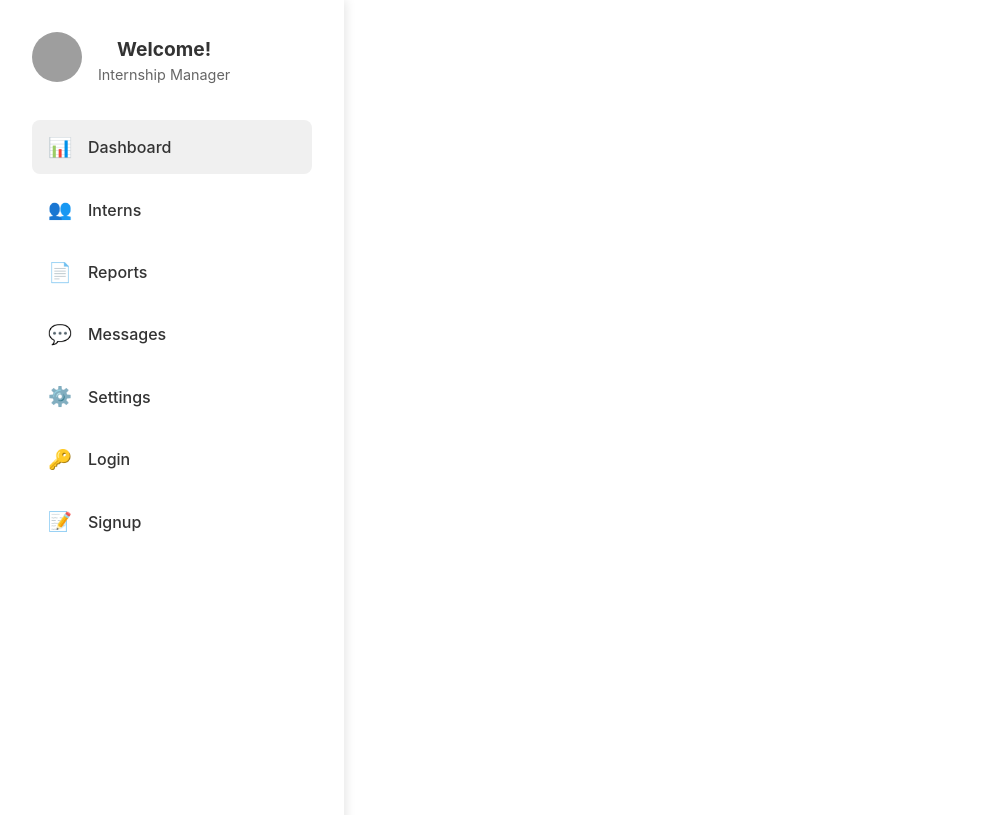
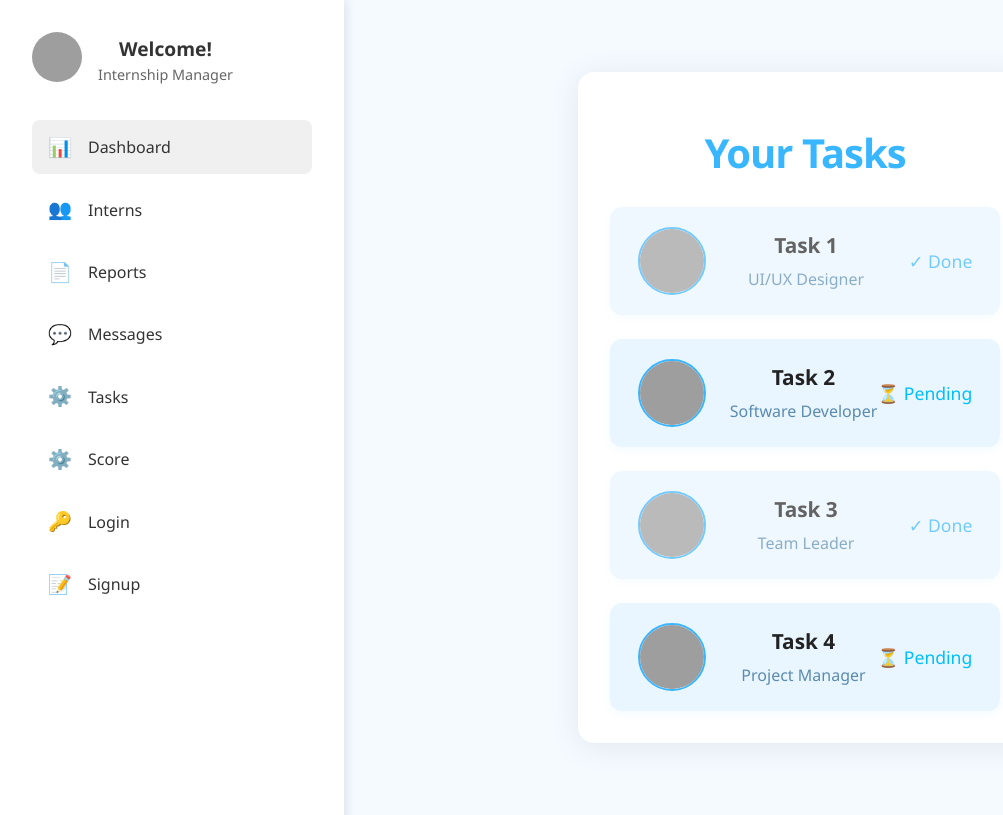
Before and after one commit to sedratiaziz/waslah-frontend, a React (Vite) app: page /tasks in a window 1280 px wide. Shown: the whole page, without its empty margins (0-1003 px from the left). Built offline with nearby package versions, Linux system fonts and the light colour scheme; grey boxes are pictures that could not be loaded.

Commit message:
Student & Supervisor view finished

```diff
--- a/src/App.jsx
+++ b/src/App.jsx
@@ -10,6 +10,8 @@ import Internships from './pages/Internships'
 import Reports from './pages/Reports'
 import CreateReport from './pages/CreateReport'
 import DM from './pages/DM'
+import Tasks from './pages/Tasks'
+import Score from './pages/Score'
 
 function App() {
 
@@ -25,6 +27,8 @@ function App() {
         <Route path="/reports" element={<Reports/>}/>
         <Route path="/create-report" element={<CreateReport/>}/>
         <Route path="/chat" element={<DM/>}/>
+        <Route path="/tasks" element={<Tasks/>}/>
+        <Route path="/score" element={<Score/>}/>
 {/*
         <Route path="/" element={<ValidateIsLoggedIn><Homepage/></ValidateIsLoggedIn>}/>
         <Route path="/signup" element={<ValidateIsLoggedOut><Signup/></ValidateIsLoggedOut>}/>
--- a/src/components/Navbar.jsx
+++ b/src/components/Navbar.jsx
@@ -39,10 +39,16 @@ function Navbar() {
           <span className="icon">💬</span>
           Messages
         </Link>
-        <Link to="#" className="menu-item">
+        <Link to="/tasks" className="menu-item">
           <span className="icon">⚙️</span>
-          Settings
+          Tasks
         </Link>
+        <Link to="/score" className="menu-item">
+          <span className="icon">⚙️</span>
+          Score
+        </Link>
+
+
 
         {!user && (
           <>
--- a/src/pages/Homepage.jsx
+++ b/src/pages/Homepage.jsx
@@ -50,7 +50,9 @@ function Homepage() {
 
   callProtectedRoute()
   return (
-    <main className="homepage-main">
+    <>
+      {/* Supervisor View */}
+      <main className="homepage-main">
       <div className="homepage-header">
         <h1>Bonjour, [Name]!</h1>
         <p className="homepage-subtitle">
@@ -83,7 +85,97 @@ function Homepage() {
           </div>
         ))}
       </div>
-    </main>
+      </main>
+
+
+
+
+
+
+
+
+         {/* Trainee View */}
+         <main className="homepage-main">
+      <div className="homepage-header">
+        <h1>Buenos Dias, [Name]!</h1>
+        <p className="homepage-subtitle">
+          One-swipe away from unlocking your future.
+        </p>
+        <p className="homepage-date">23 May 2024</p>
+      </div>
+
+      <div className="homepage-searchbar">
+        <span className="search-icon">🔍</span>
+        <input
+          type="text"
+          placeholder="Find..."
+          value={search}
+          onChange={(e) => setSearch(e.target.value)}
+        />
+      </div>
+
+      <div className="homepage-cards">
+        {filteredCards.map((card) => (
+          <div className="homepage-card" key={card.id}>
+            <div className="homepage-card-img">
+              <img src={card.image} alt={card.name} />
+            </div>
+            <div className="homepage-card-info">
+              <h3>{card.name}</h3>
+              <p>{card.company}</p>
+              <span className="homepage-card-manage">Apply</span>
+            </div>
+          </div>
+        ))}
+      </div>
+      </main>
+
+
+
+
+
+
+
+
+
+
+
+         {/* Student View */}
+         <main className="homepage-main">
+      <div className="homepage-header">
+        <h1>Buenos Dias, [Name]!</h1>
+        <p className="homepage-subtitle">
+          One-swipe away from unlocking your future.
+        </p>
+        <p className="homepage-date">23 May 2024</p>
+      </div>
+
+      <div className="homepage-searchbar">
+        <span className="search-icon">🔍</span>
+        <input
+          type="text"
+          placeholder="Find..."
+          value={search}
+          onChange={(e) => setSearch(e.target.value)}
+        />
+      </div>
+
+      <div className="homepage-cards">
+        {filteredCards.map((card) => (
+          <div className="homepage-card" key={card.id}>
+            <div className="homepage-card-img">
+              <img src={card.image} alt={card.name} />
+            </div>
+            <div className="homepage-card-info">
+              <h3>{card.name}</h3>
+              <p>{card.company}</p>
+              <span className="homepage-card-manage">Apply</span>
+            </div>
+          </div>
+        ))}
+      </div>
+      </main>
+    </>
   )
 }
 
--- /dev/null
+++ b/src/pages/Score.jsx
@@ -0,0 +1,41 @@
+import React from 'react';
+import '../styles/Score.css';
+
+const feedbacks = [
+  {
+    id: 1,
+    title: 'Task 1',
+    feedback: 'Excellent attention to detail and creative solutions!',
+    score: 9.5,
+  },
+  {
+    id: 3,
+    title: 'Task 3',
+    feedback: 'Great leadership and communication with the team.',
+    score: 8.8,
+  },
+];
+
+const Score = () => {
+  return (
+    <div className="score-container">
+      <h1 className="score-title">Task Feedback</h1>
+      <div className="score-list">
+        {feedbacks.map((item) => (
+          <div key={item.id} className="score-card">
+            <div className="score-info">
+              <h2 className="score-task-title">{item.title}</h2>
+              <p className="score-feedback">{item.feedback}</p>
+            </div>
+            <div className="score-value">
+              <span>{item.score}</span>
+              <span className="score-max">/10</span>
+            </div>
+          </div>
+        ))}
+      </div>
+    </div>
+  );
+};
+
+export default Score;
--- /dev/null
+++ b/src/pages/Tasks.jsx
@@ -0,0 +1,64 @@
+import React from 'react';
+import '../styles/Tasks.css';
+
+const tasks = [
+  {
+    id: 1,
+    title: 'Task 1',
+    role: 'UI/UX Designer',
+    img: 'https://randomuser.me/api/portraits/women/1.jpg',
+    done: true,
+  },
+  {
+    id: 2,
+    title: 'Task 2',
+    role: 'Software Developer',
+    img: 'https://randomuser.me/api/portraits/women/2.jpg',
+    done: false,
+  },
+  {
+    id: 3,
+    title: 'Task 3',
+    role: 'Team Leader',
+    img: 'https://randomuser.me/api/portraits/women/3.jpg',
+    done: true,
+  },
+  {
+    id: 4,
+    title: 'Task 4',
+    role: 'Project Manager',
+    img: 'https://randomuser.me/api/portraits/women/4.jpg',
+    done: false,
+  },
+];
+
+const Tasks = () => {
+  return (
+    <div className="tasks-container">
+      <h1 className="tasks-title">Your Tasks</h1>
+      <div className="tasks-list">
+        {tasks.map((task) => (
+          <div
+            key={task.id}
+            className={`task-card${task.done ? ' done' : ''}`}
+          >
+            <img src={task.img} alt={task.role} className="task-avatar" />
+            <div className="task-info">
+              <h2 className="task-title">{task.title}</h2>
+              <p className="task-role">{task.role}</p>
+            </div>
+            <div className="task-status">
+              {task.done ? (
+                <span className="status-complete">✓ Done</span>
+              ) : (
+                <span className="status-pending">⏳ Pending</span>
+              )}
+            </div>
+          </div>
+        ))}
+      </div>
+    </div>
+  );
+};
+
+export default Tasks;
--- /dev/null
+++ b/src/styles/Score.css
@@ -0,0 +1,76 @@
+body {
+  font-family: 'Segoe UI', 'Helvetica Neue', Arial, sans-serif;
+  background: #f4faff;
+  margin: 0;
+  color: #1a2a3a;
+}
+
+.score-container {
+  max-width: 700px;
+  margin: 40px auto;
+  padding: 32px;
+  background: #ffffff;
+  border-radius: 18px;
+  box-shadow: 0 4px 32px rgba(56,182,255,0.08);
+  margin-left: 330px; /* Add left margin for sidebar space */
+}
+
+.score-title {
+  font-size: 2.3rem;
+  font-weight: 700;
+  margin-bottom: 28px;
+  color: #0099e5;
+  letter-spacing: -1px;
+}
+
+.score-list {
+  display: flex;
+  flex-direction: column;
+  gap: 22px;
+}
+
+.score-card {
+  display: flex;
+  align-items: center;
+  background: #e3f2fd;
+  border-radius: 12px;
+  padding: 18px 24px;
+  box-shadow: 0 2px 8px rgba(0,153,229,0.07);
+  transition: background 0.2s;
+}
+
+.score-card:hover {
+  background: #b6e0fe;
+}
+
+.score-info {
+  flex: 1;
+}
+
+.score-task-title {
+  font-size: 1.2rem;
+  font-weight: 600;
+  margin: 0 0 6px 0;
+  color: #1a2a3a;
+}
+
+.score-feedback {
+  font-size: 1rem;
+  color: #357ab7;
+  margin: 0;
+}
+
+.score-value {
+  font-size: 1.5rem;
+  font-weight: 700;
+  color: #0099e5;
+  display: flex;
+  align-items: baseline;
+  gap: 2px;
+}
+
+.score-max {
+  font-size: 1rem;
+  color: #5bbcff;
+  margin-left: 2px;
+}
--- /dev/null
+++ b/src/styles/Tasks.css
@@ -0,0 +1,88 @@
+body {
+  font-family: 'Circular', 'Helvetica Neue', Arial, sans-serif;
+  background: #f7fafd;
+  margin: 0;
+  color: #222;
+}
+
+.tasks-container {
+  max-width: 800px;
+  margin: 40px auto;
+  padding: 32px;
+  background: #fff;
+  border-radius: 16px;
+  box-shadow: 0 4px 32px rgba(0,0,0,0.08);
+  margin-left: 330px; /* Add left margin for sidebar space */
+}
+
+.tasks-title {
+  font-size: 2.5rem;
+  font-weight: 700;
+  margin-bottom: 32px;
+  color: #38b6ff; /* sky blue */
+  letter-spacing: -1px;
+}
+
+.tasks-list {
+  display: flex;
+  flex-direction: column;
+  gap: 24px;
+}
+
+.task-card {
+  display: flex;
+  align-items: center;
+  background: #eaf6ff;
+  border-radius: 12px;
+  padding: 20px 28px;
+  transition: background 0.2s;
+  box-shadow: 0 2px 8px rgba(56,182,255,0.07);
+}
+
+.task-card:hover {
+  background: #d0ecff;
+}
+
+.task-card.done {
+  opacity: 0.7;
+}
+
+.task-avatar {
+  width: 64px;
+  height: 64px;
+  border-radius: 50%;
+  margin-right: 24px;
+  border: 2px solid #38b6ff;
+}
+
+.task-info {
+  flex: 1;
+}
+
+.task-title {
+  font-size: 1.3rem;
+  font-weight: 600;
+  margin: 0 0 6px 0;
+  color: #222;
+}
+
+.task-role {
+  font-size: 1rem;
+  color: #5a8bb0;
+  margin: 0;
+}
+
+.task-status {
+  font-size: 1.1rem;
+  font-weight: 500;
+  min-width: 90px;
+  text-align: right;
+}
+
+.status-complete {
+  color: #38b6ff;
+}
+
+.status-pending {
+  color: #00bfff;
+}
```
